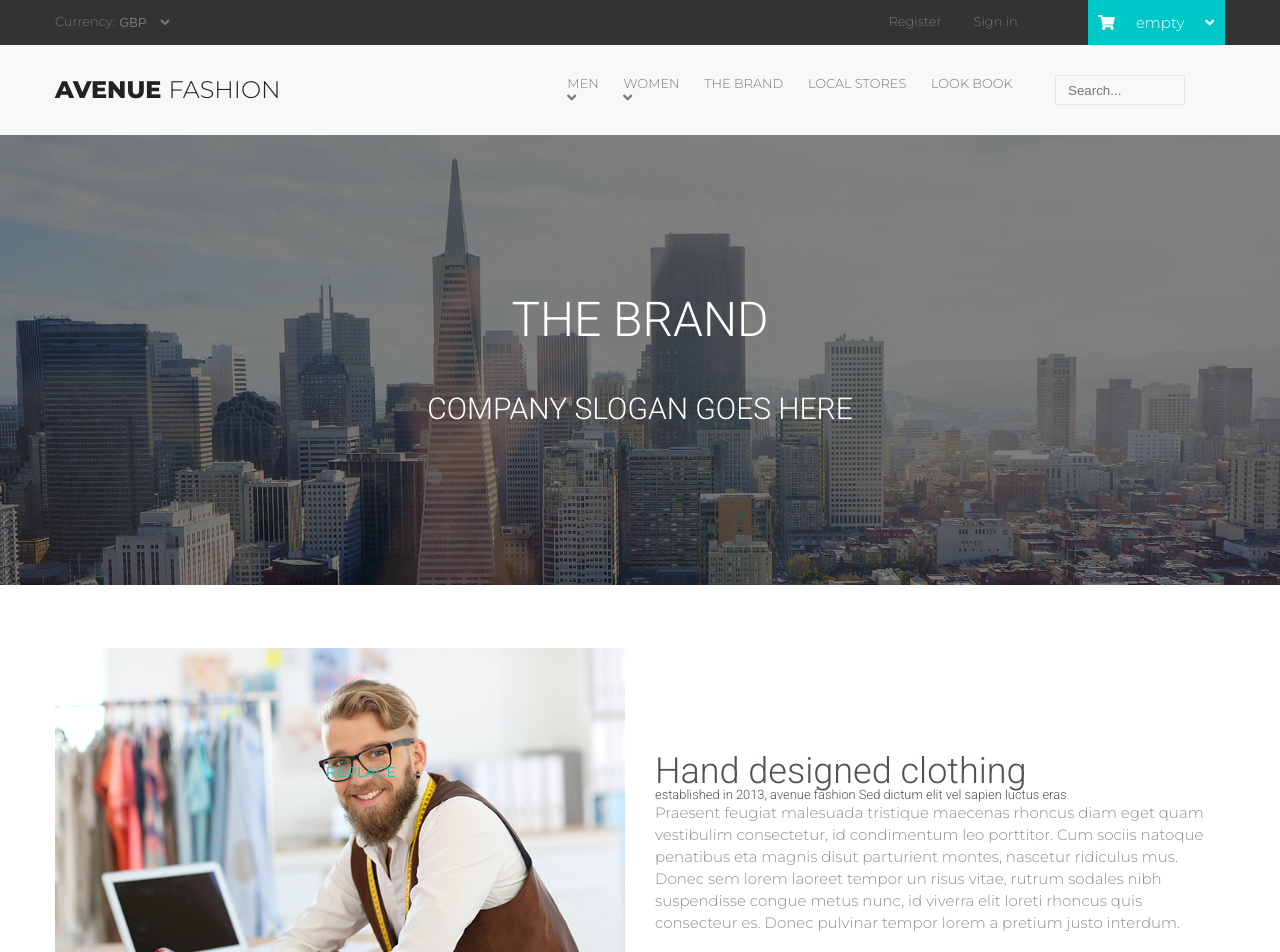
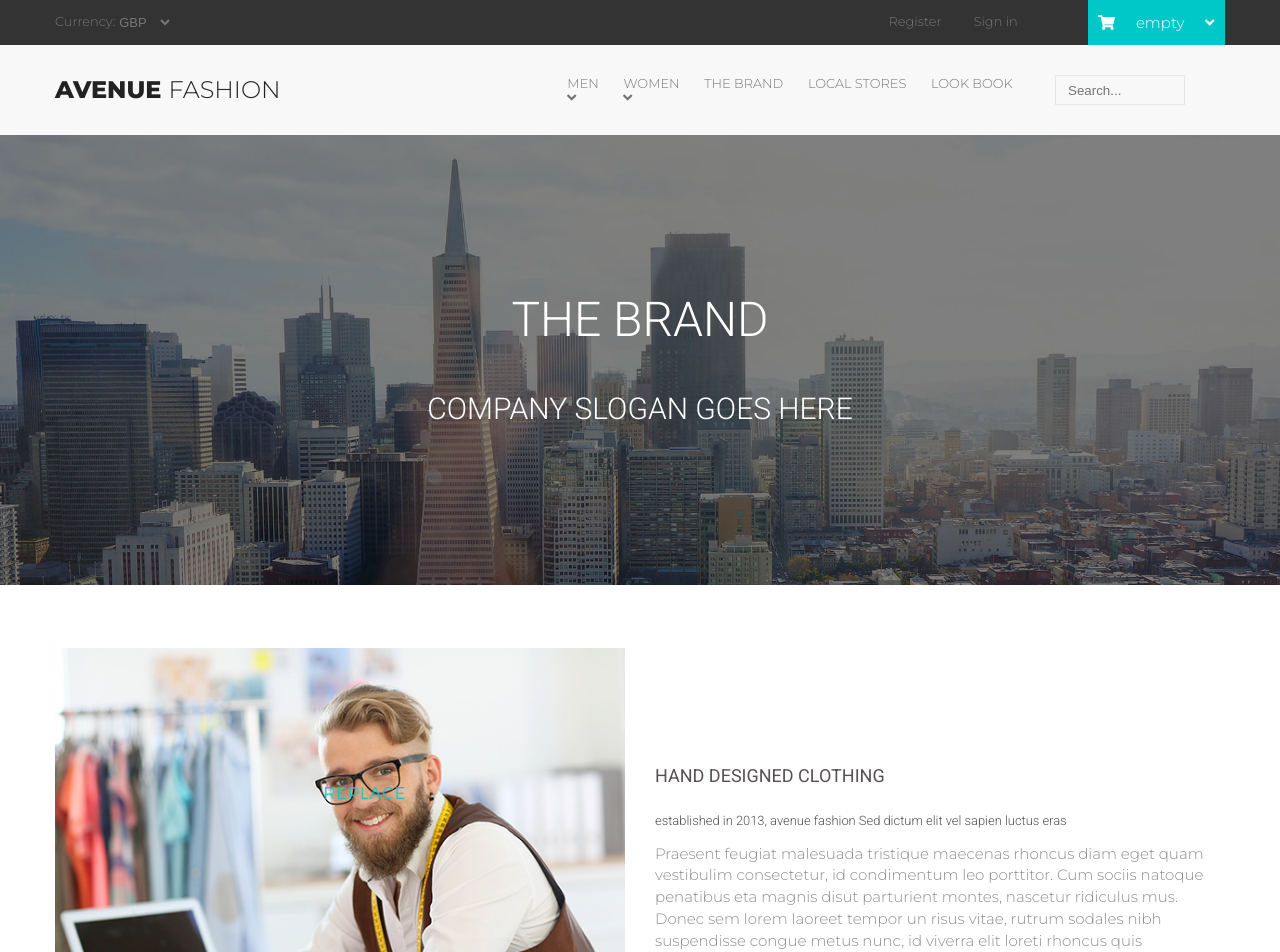
Before and after one commit to Newbo94/mini-project, a Vue app: page /brand in a window 1280 px wide. Shown: the top 952 px of the page. Built offline with nearby package versions, Linux system fonts and the light colour scheme.

Commit message:
Styling fixes brand & home

```diff
--- a/src/assets/styles/5-views/_brand.scss
+++ b/src/assets/styles/5-views/_brand.scss
@@ -4,11 +4,22 @@
     grid-template-rows: repeat(4, 1fr);
     margin-top: 63px;
     margin-bottom: 126px;
+    & h4 {
+       font-size: 1.2rem;
+    padding-bottom: 1rem;
+     font-weight: 400;
+     text-transform: uppercase;
+    }
+     h6 {
+         padding: 1rem 0rem;
+     }
 
     &__img {
         grid-column: 1 / span 6;
         grid-row: 1 / span 4;
         width: 100%;
+        object-fit: cover;
+        height: 100%;
     }
 
     &__content {
--- a/src/assets/styles/5-views/_home.scss
+++ b/src/assets/styles/5-views/_home.scss
@@ -69,6 +69,8 @@
     }
 }
 
+.home {
+
 #tabs {
     max-width: 1770px;
     margin: auto;
@@ -85,6 +87,7 @@
             cursor: pointer;
         }
     }
+}
 }
 
 .lookbookwrapper {
--- a/src/components/SingleProduct.vue
+++ b/src/components/SingleProduct.vue
@@ -2,7 +2,7 @@
 
     <div class="product">
         <figure class="product__item">
-            <figcaption class="product__price">{{price}} </figcaption>
+            <figcaption class="product__price">&pound;{{price}} </figcaption>
               <img class="product__thumbnail product__thumbnail--hovered" :src="thumb1" alt="test">
             <img class="product__thumbnail product__thumbnail--hovered" :src="thumb2" alt="test">
             <img class="product__image  " :src="img" alt="test">
```
